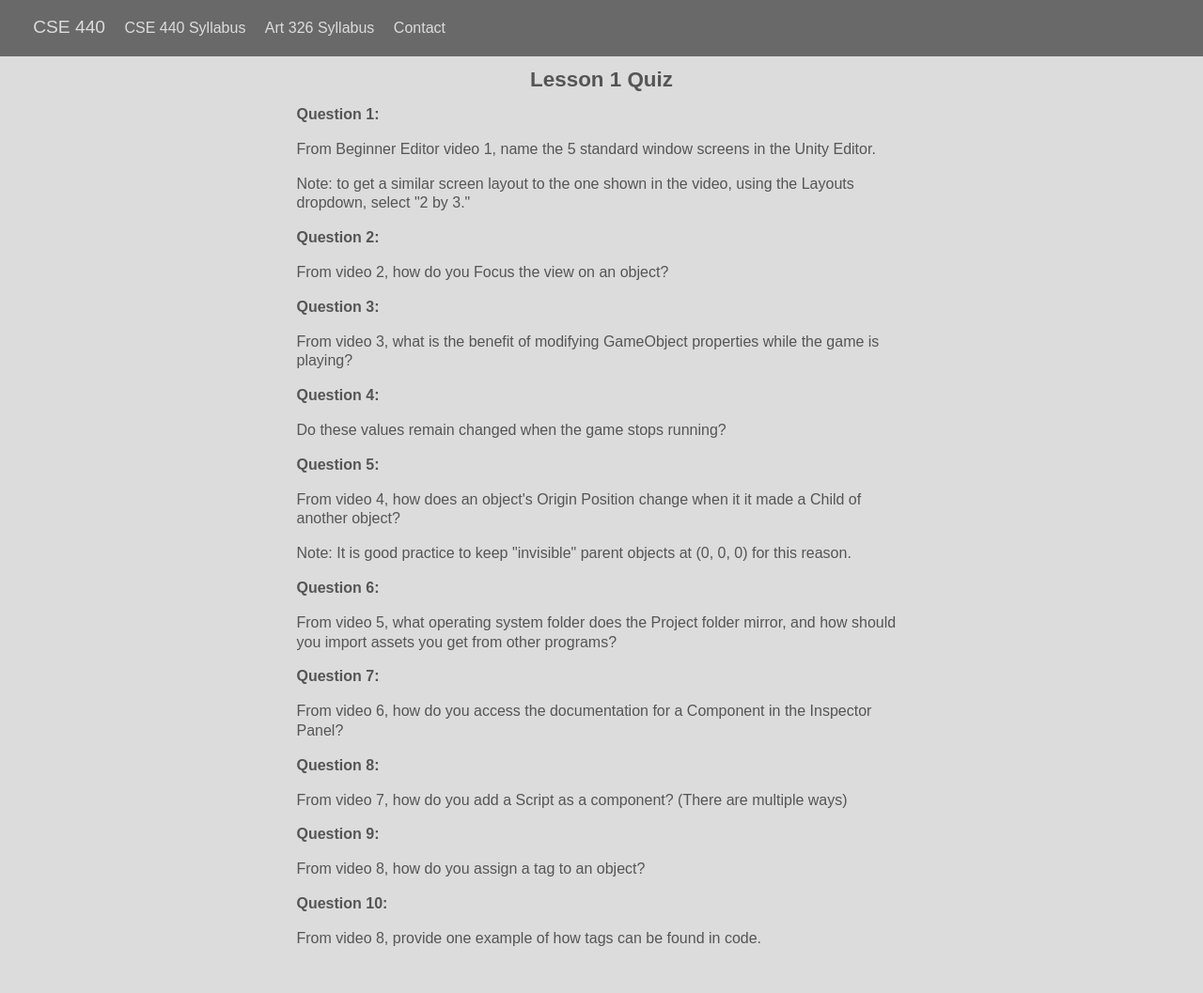
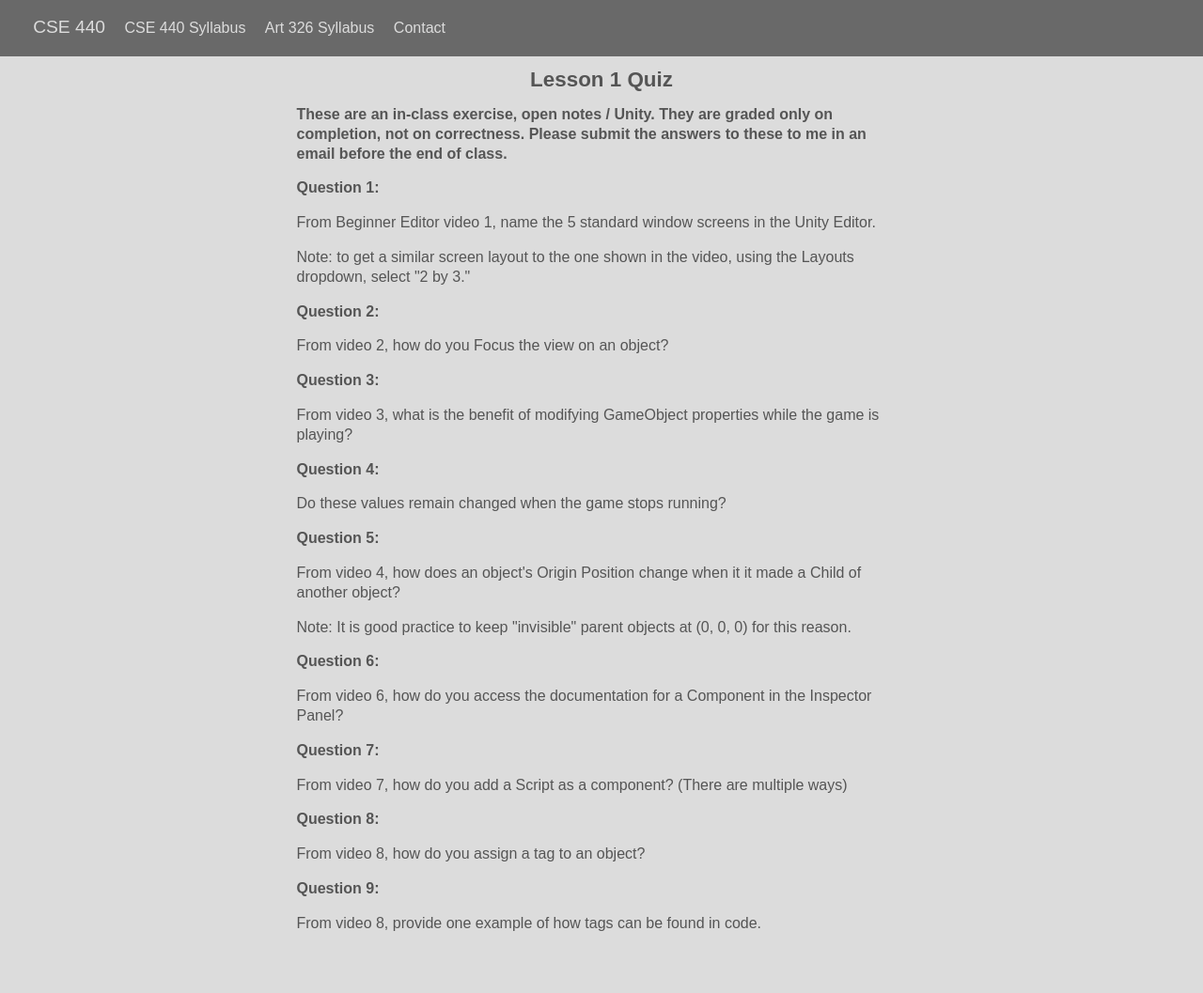
Before and after one commit to mcswedo/CSE440-2014, a Jekyll site: the page built from L1Quiz.html, in a window 1280 px wide. Shown: the whole page at 94% size. Built offline with Jekyll 4.4.1, drawn with Linux system fonts in a browser that asks for light colours.

Commit message:
Changed some text on the l1quiz

```diff
--- a/L1Quiz.html
+++ b/L1Quiz.html
@@ -3,7 +3,9 @@
 id: git
 title: L1Quiz
 ---
-<h1>Lesson 1 Quiz </h1>
+<h1>Lesson 1 Quiz</h1>
+
+<h3> These are an in-class exercise, open notes / Unity. They are graded only on completion, not on correctness. Please submit the answers to these to me in an email before the end of class.</h3>
 
 <h3>Question 1:</h3>
 
@@ -31,20 +33,16 @@
 
 <h3>Question 6:</h3>
 
-<p>From video 5, what operating system folder does the Project folder mirror, and how should you import assets you get from other programs?</p>
+<p>From video 6, how do you access the documentation for a Component in the Inspector Panel?</p>
 
 <h3>Question 7:</h3>
 
-<p>From video 6, how do you access the documentation for a Component in the Inspector Panel?</p>
+<p>From video 7, how do you add a Script as a component? (There are multiple ways)</p>
 
 <h3>Question 8:</h3>
 
-<p>From video 7, how do you add a Script as a component? (There are multiple ways)</p>
+<p>From video 8, how do you assign a tag to an object?</p>
 
 <h3>Question 9:</h3>
 
-<p>From video 8, how do you assign a tag to an object?</p>
-
-<h3>Question 10:</h3>
-
 <p>From video 8, provide one example of how tags can be found in code.</p>
```
